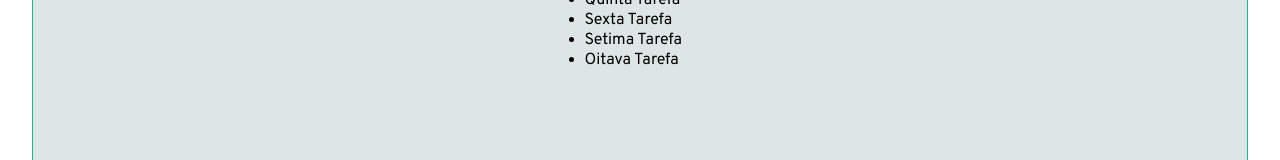
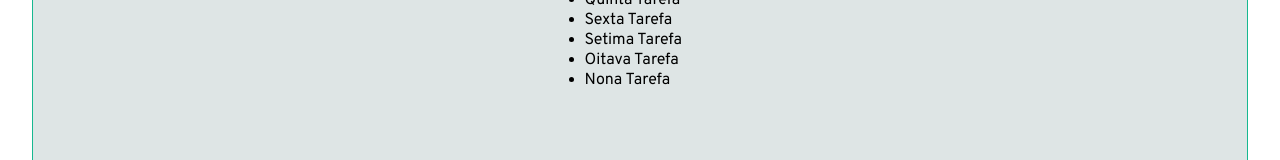
Before and after one commit to Paulogsiqueira/Organizer, a React (Vite) app: page /dashboard in a window 1280 px wide. Shown: the part 326-486 px from the top of the page. Built offline with nearby package versions, Linux system fonts and the light colour scheme.

Commit message:
Drag and Drop

```diff
--- a/src/pages/dashboard/Dashboard.tsx
+++ b/src/pages/dashboard/Dashboard.tsx
@@ -15,7 +15,8 @@ const Dashboard = () => {
     { id: "12432", title: "Quinta Tarefa" },
     { id: "12", title: "Sexta Tarefa" },
     { id: "123", title: "Setima Tarefa" },
-    { id: "1234", title: "Oitava Tarefa" }
+    { id: "1234", title: "Oitava Tarefa" },
+    { id: "12345", title: "Nona Tarefa" }
   ];
 
 
```
